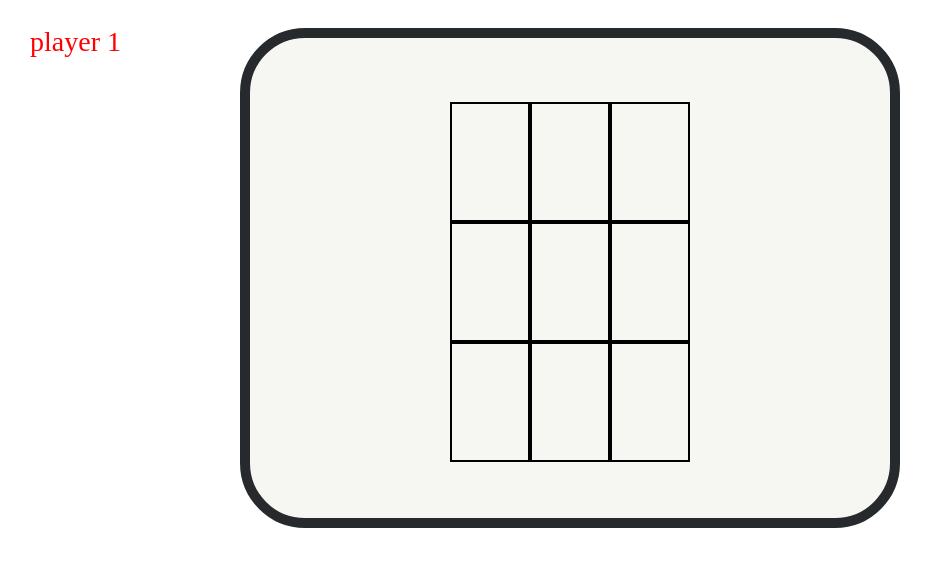
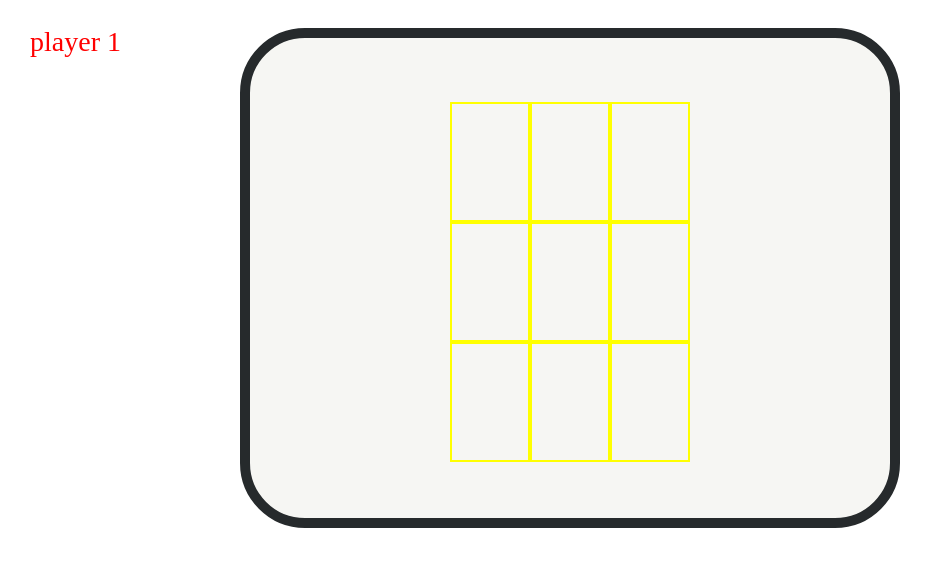
Before and after one commit to harristheharris/ticTacToe, a website with bundled scripts: page index.html in a window 1280 px wide. Both pictures are taken after a click on the button "START". Shown: the part 68-634 px from the top of the page, without its empty margins (70-1001 px from the left). Built offline with nearby package versions, Linux system fonts and the light colour scheme.

Commit message:
Change box border color temporarily to yellow

```diff
--- a/assets/style.css
+++ b/assets/style.css
@@ -67,7 +67,7 @@ h2 {
   visibility: hidden;
   min-height: var(--box-min-size);
   min-width: var(--box-min-size);
-  border: 2px solid black;
+  border: 2px solid yellow;
   display: flex;
   justify-content: center;
   align-items: center;
```
